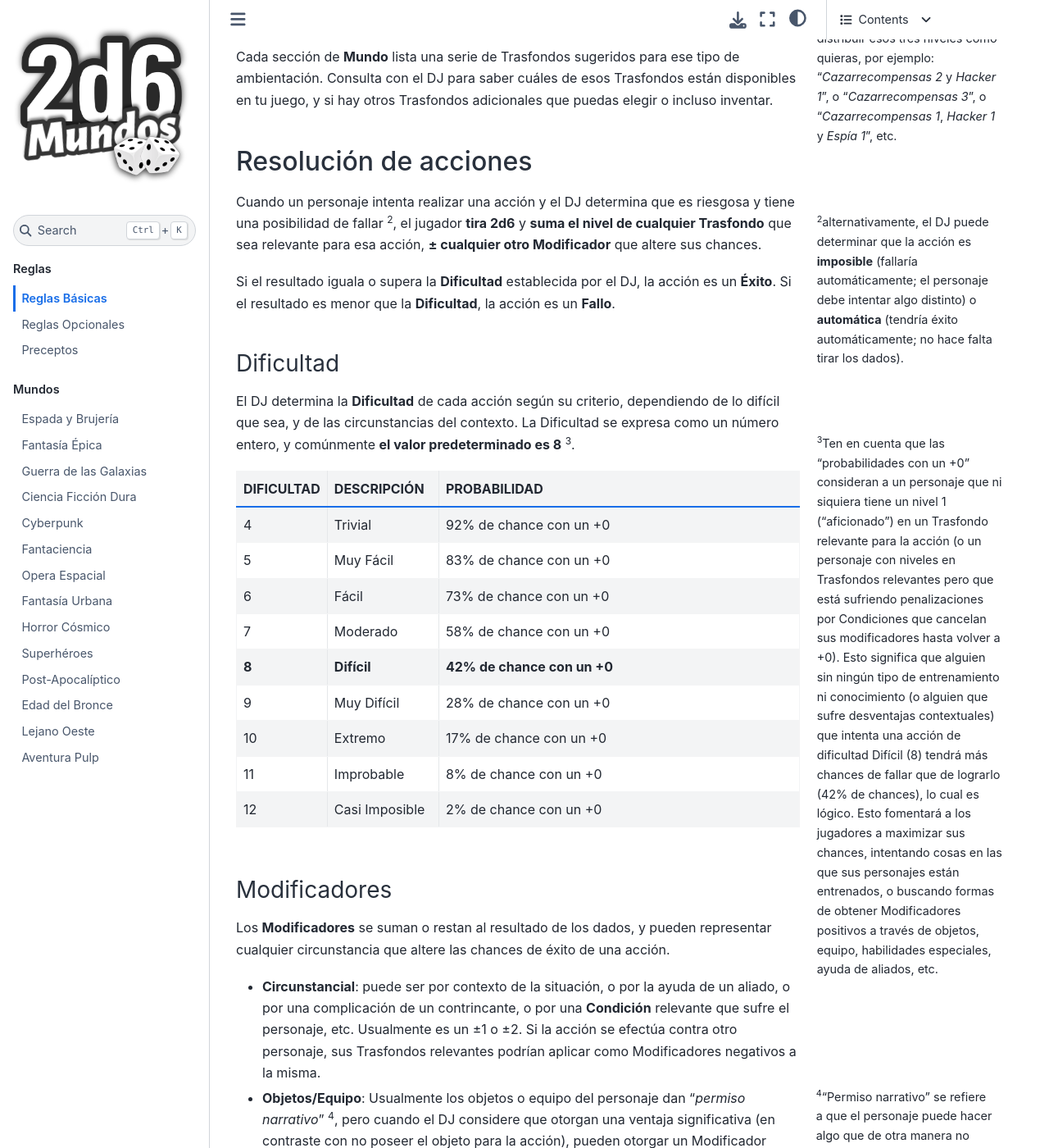
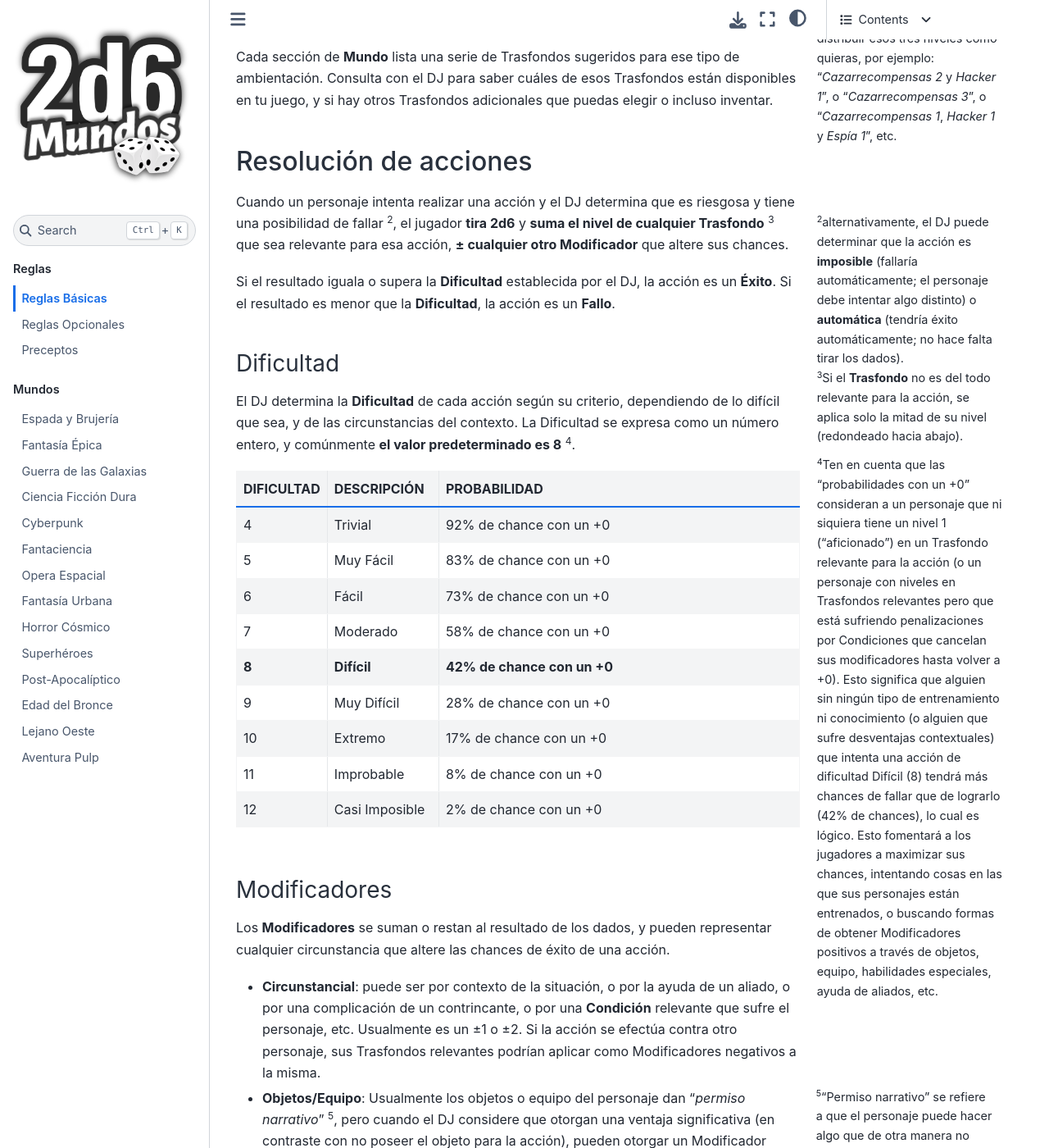
Before and after one commit to TaTooKa/2d6Mundos, a Sphinx documentation site: the page built from docs/source/pages/rules/reglas-basicas.rst, in a window 1280 px wide and 1400 px high, scrolled down 581 px. Shown: the whole window at 82% size. Built offline with Sphinx 7.4.7 and the Sphinx Book theme 1.1.4, drawn with Linux system fonts in a browser that asks for light colours; some web fonts are replaced.

Commit message:
add clarification
Co-authored-by: Copilot <copilot@github.com>

```diff
--- a/docs/source/pages/rules/reglas-basicas.rst
+++ b/docs/source/pages/rules/reglas-basicas.rst
@@ -24,9 +24,11 @@ Cada sección de **Mundo** lista una serie de Trasfondos sugeridos para ese tipo
 Resolución de acciones
 ----------------------
 
-Cuando un personaje intenta realizar una acción y el DJ determina que es riesgosa y tiene una posibilidad de fallar [#]_, el jugador **tira 2d6** y **suma el nivel de cualquier Trasfondo** que sea relevante para esa acción, **± cualquier otro Modificador** que altere sus chances.
+Cuando un personaje intenta realizar una acción y el DJ determina que es riesgosa y tiene una posibilidad de fallar [#]_, el jugador **tira 2d6** y **suma el nivel de cualquier Trasfondo** [#]_ que sea relevante para esa acción, **± cualquier otro Modificador** que altere sus chances.
 
 .. [#] alternativamente, el DJ puede determinar que la acción es **imposible** (fallaría automáticamente; el personaje debe intentar algo distinto) o **automática** (tendría éxito automáticamente; no hace falta tirar los dados).
+
+.. [#] Si el **Trasfondo** no es del todo relevante para la acción, se aplica solo la mitad de su nivel (redondeado hacia abajo).
 
 Si el resultado iguala o supera la **Dificultad** establecida por el DJ, la acción es un **Éxito**. Si el resultado es menor que la **Dificultad**, la acción es un **Fallo**.
 
```
